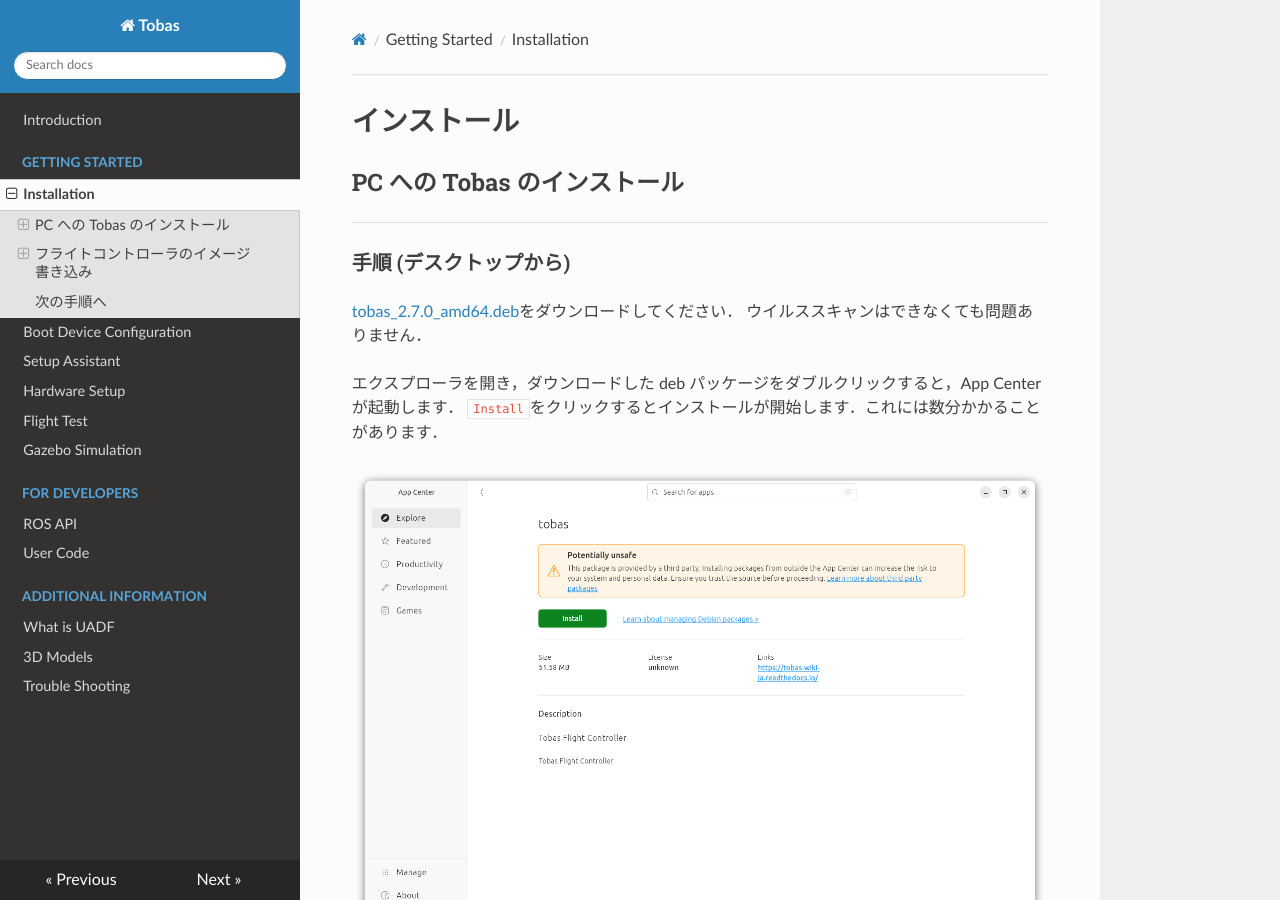
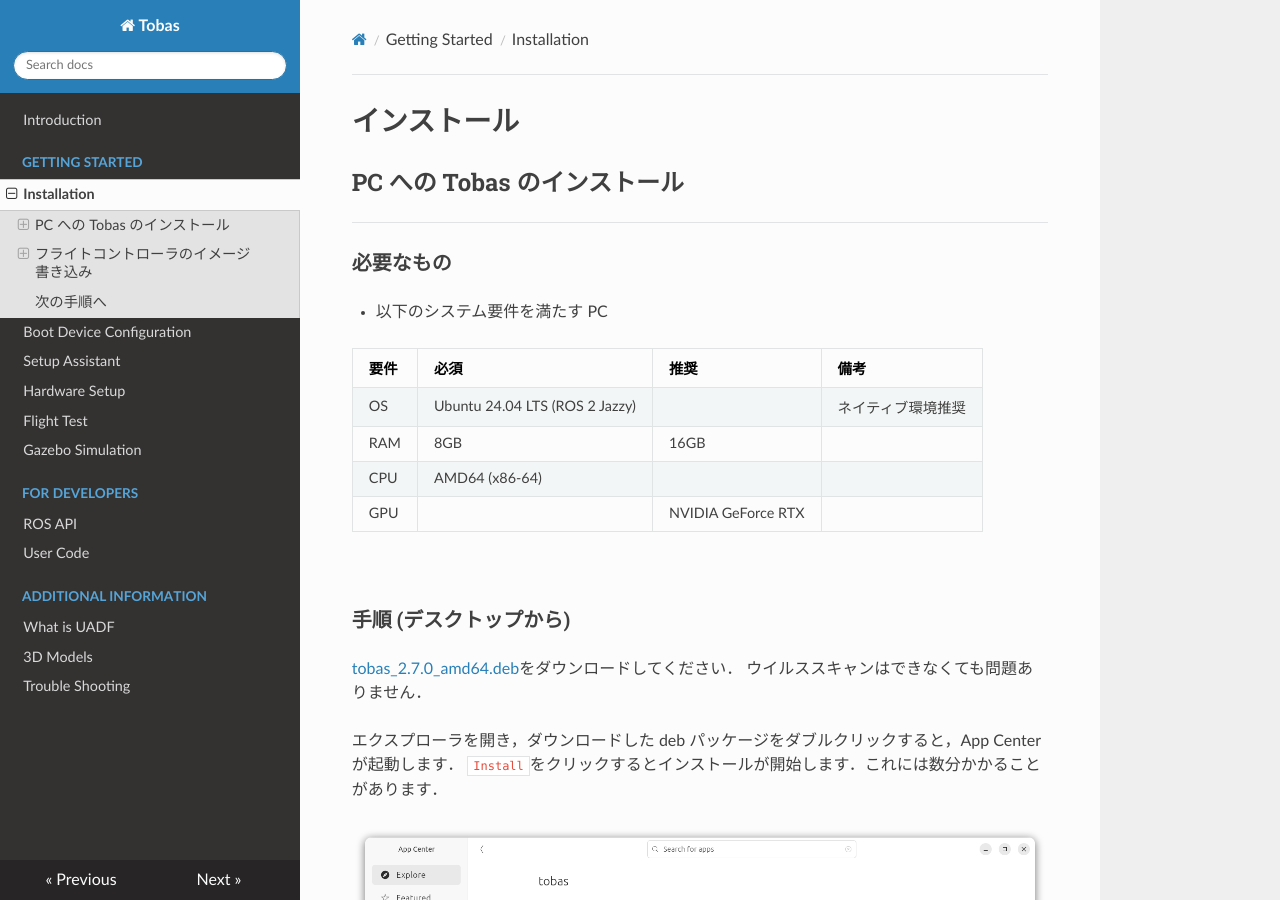
Before and after one commit to TobasFlightControl/tobas_wiki_ja, an MkDocs documentation site: the page built from docs/installation.md, in a window 1280 px wide and 900 px high. Built offline with MkDocs 1.6.1, drawn with Linux system fonts in a browser that asks for light colours; nearby versions of some CDN libraries.

Commit message:
システム要件をinstallation.mdに移動

```diff
--- a/docs/installation.md
+++ b/docs/installation.md
@@ -3,6 +3,19 @@
 ## PC への Tobas のインストール
 
 ---
+
+### 必要なもの
+
+- 以下のシステム要件を満たす PC <!-- cf. https://www.solidworks.com/ja/support/system-requirements -->
+
+| 要件 | 必須                           | 推奨               | 備考               |
+| :--- | :----------------------------- | ------------------ | ------------------ |
+| OS   | Ubuntu 24.04 LTS (ROS 2 Jazzy) |                    | ネイティブ環境推奨 |
+| RAM  | 8GB                            | 16GB               |                    |
+| CPU  | AMD64 (x86-64)                 |                    |                    |
+| GPU  |                                | NVIDIA GeForce RTX |                    |
+
+<br>
 
 ### 手順 (デスクトップから)
 
```
Also changed, not shown: docs/index.md (+0 -11 lines).
